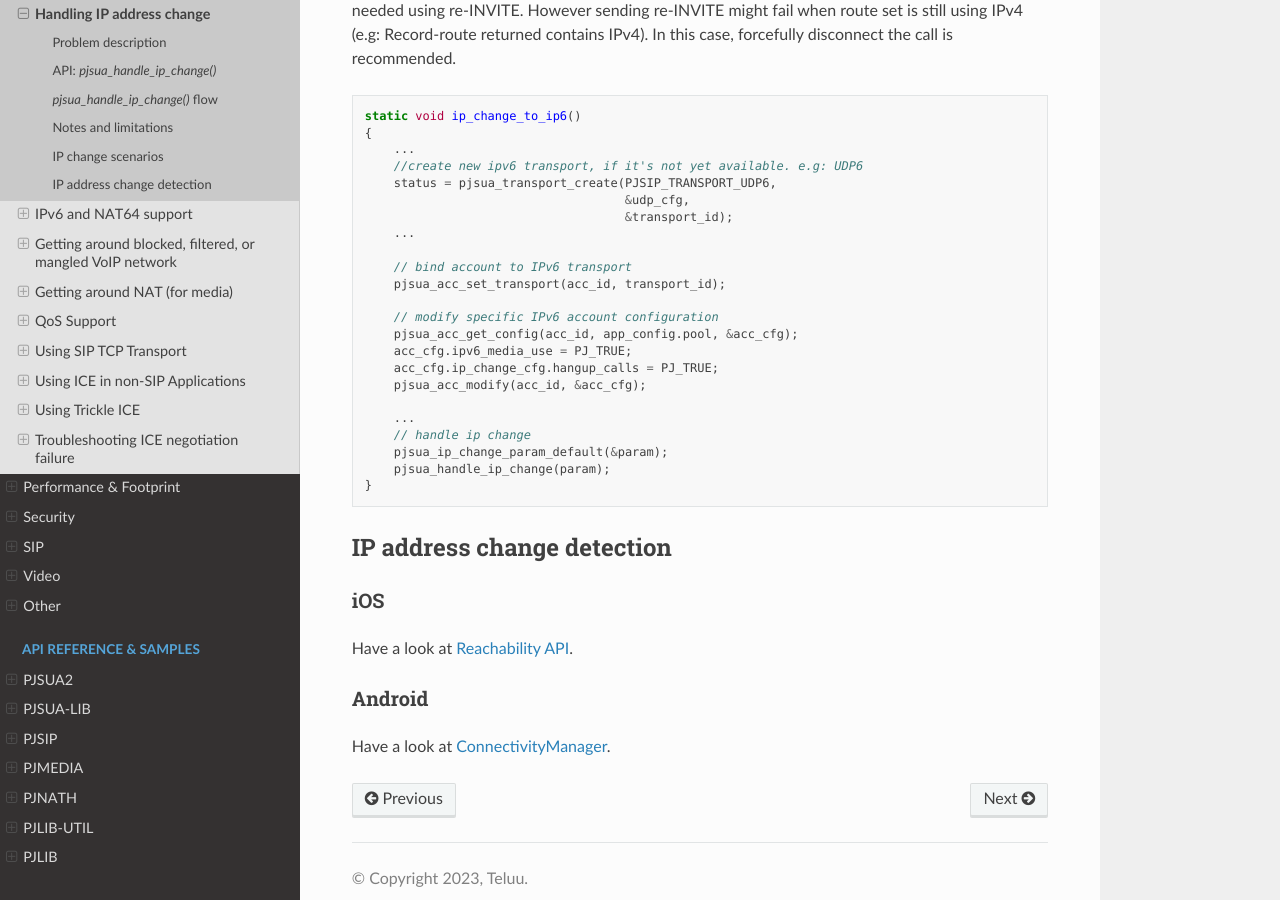
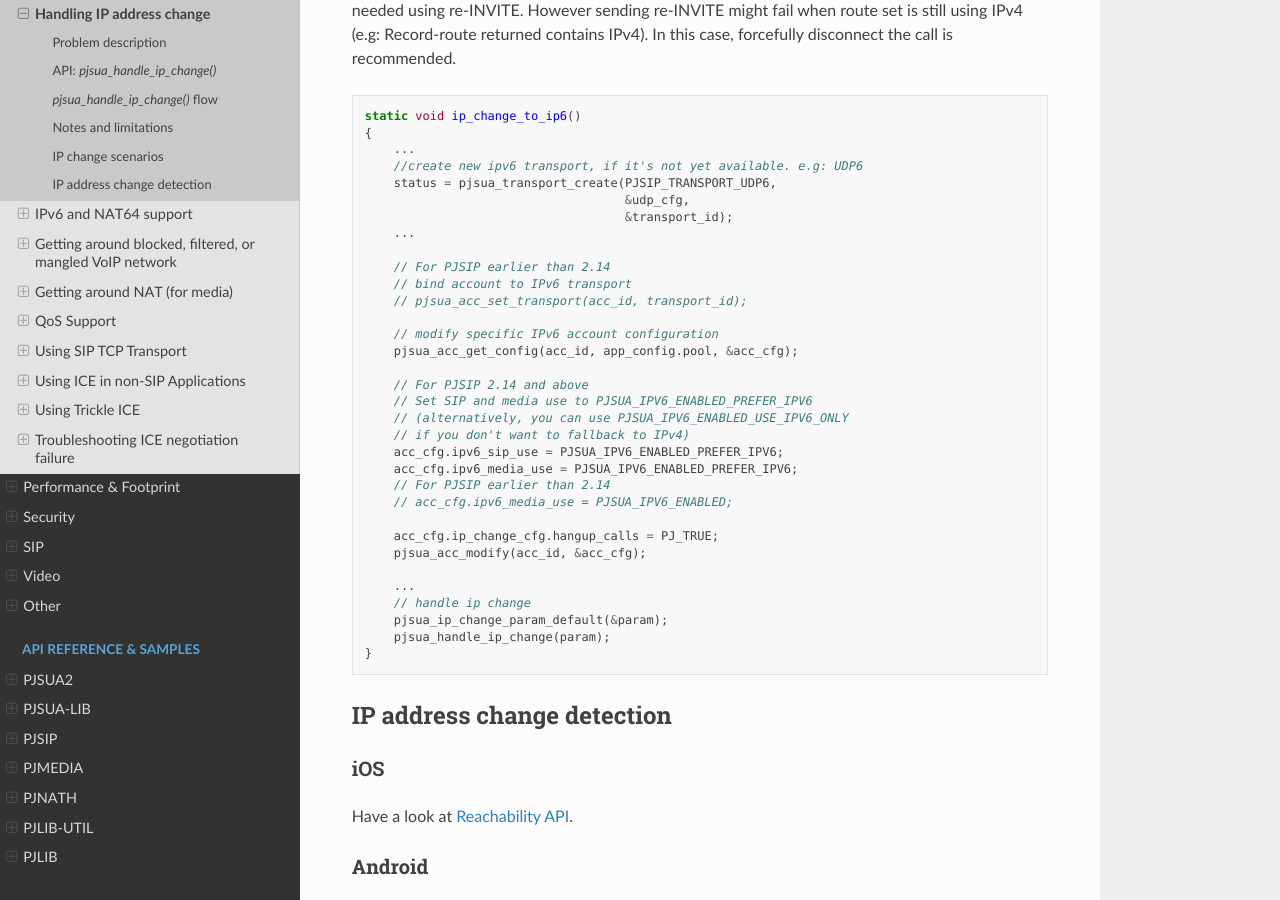
Before and after one commit to pjsip/pjproject_docs, a Sphinx documentation site: the page built from docs/source/specific-guides/network_nat/ip_change.rst, in a window 1280 px wide and 900 px high, scrolled down 2912 px. Built offline with Sphinx 7.4.7 and the Read the Docs theme 2.0.0, drawn with Linux system fonts in a browser that asks for light colours; the version number could not be read and is left out.

Commit message:
Update ip_change.rst - update instruction for PJSIP 2.14

```diff
--- a/docs/source/specific-guides/network_nat/ip_change.rst
+++ b/docs/source/specific-guides/network_nat/ip_change.rst
@@ -107,12 +107,22 @@ In this case, forcefully disconnect the call is recommended.
                                         &transport_id);
         ...
 
+        // For PJSIP earlier than 2.14
         // bind account to IPv6 transport
-        pjsua_acc_set_transport(acc_id, transport_id);
+        // pjsua_acc_set_transport(acc_id, transport_id);
 
         // modify specific IPv6 account configuration
         pjsua_acc_get_config(acc_id, app_config.pool, &acc_cfg);
-        acc_cfg.ipv6_media_use = PJ_TRUE;
+
+        // For PJSIP 2.14 and above
+        // Set SIP and media use to PJSUA_IPV6_ENABLED_PREFER_IPV6
+        // (alternatively, you can use PJSUA_IPV6_ENABLED_USE_IPV6_ONLY
+        // if you don't want to fallback to IPv4)
+        acc_cfg.ipv6_sip_use = PJSUA_IPV6_ENABLED_PREFER_IPV6;
+        acc_cfg.ipv6_media_use = PJSUA_IPV6_ENABLED_PREFER_IPV6;
+        // For PJSIP earlier than 2.14
+        // acc_cfg.ipv6_media_use = PJSUA_IPV6_ENABLED;
+
         acc_cfg.ip_change_cfg.hangup_calls = PJ_TRUE;
         pjsua_acc_modify(acc_id, &acc_cfg);
 
```
